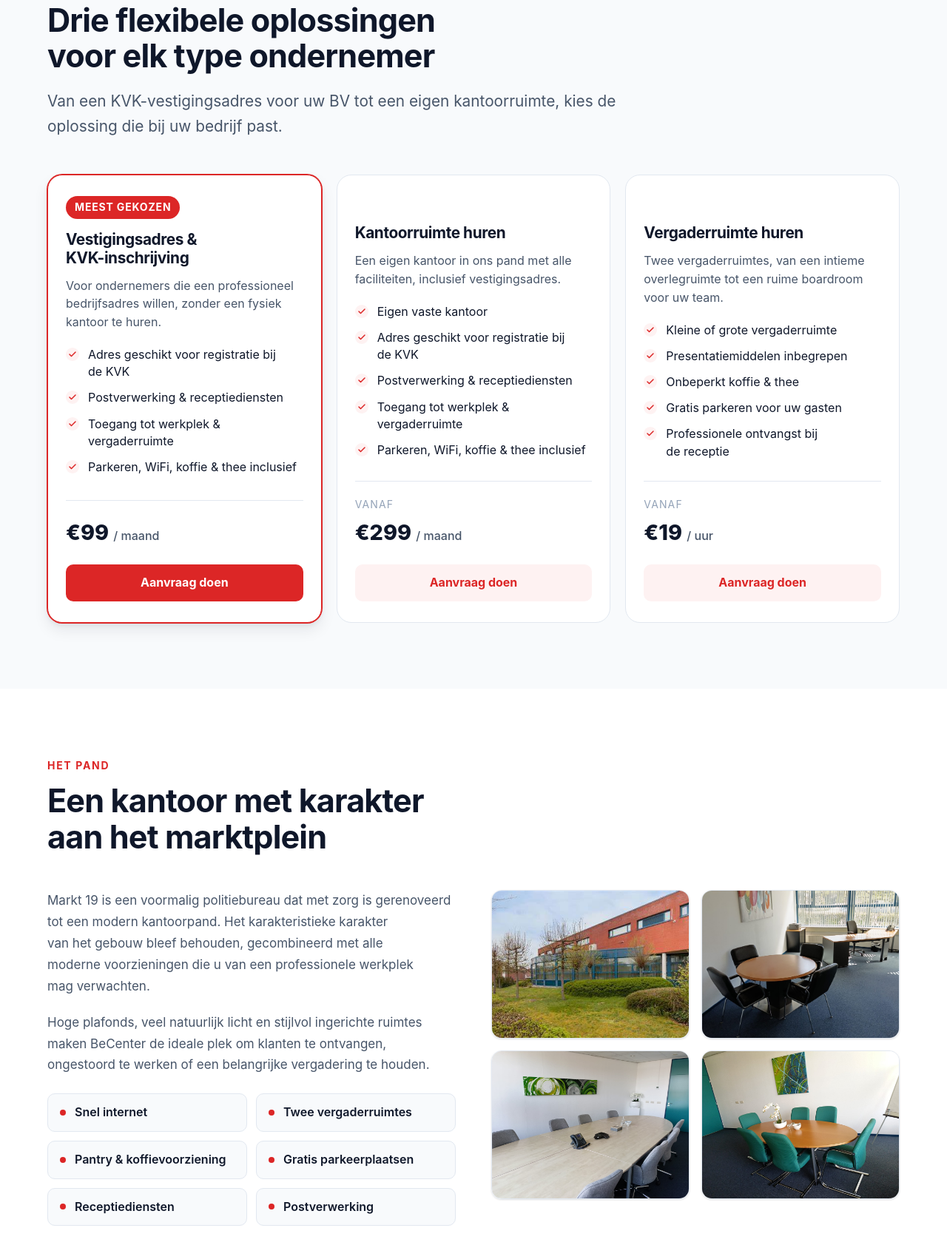
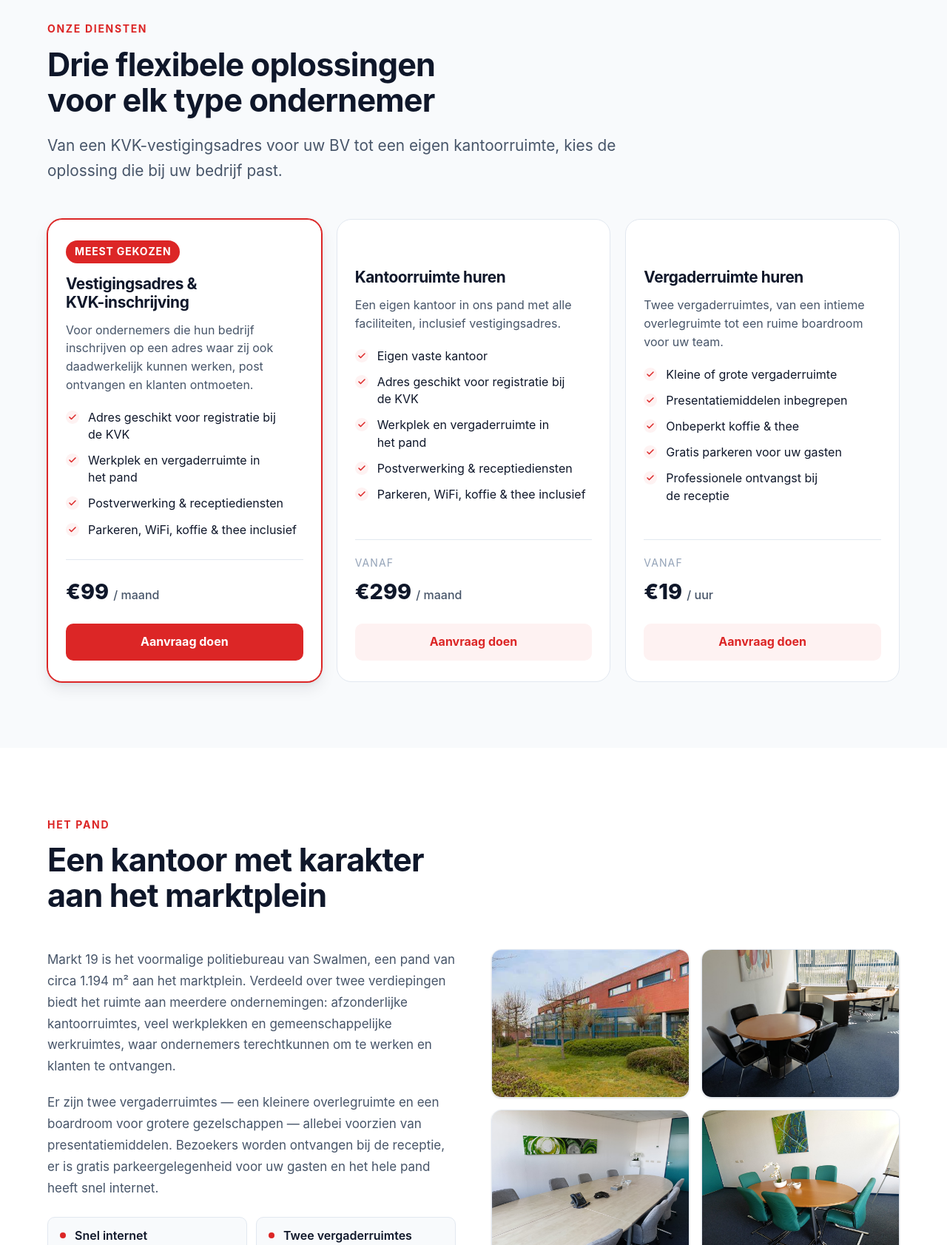
Before and after one commit to ecomimpactnl-crypto/Becenter, a plain HTML site: page index.html in a window 1280 px wide. Shown: the part 2029-3712 px from the top of the page at 74% size. Drawn offline with Linux system fonts and the light colour scheme.

Commit message:
Add files via upload

```diff
--- a/index.html
+++ b/index.html
@@ -77,7 +77,7 @@
     <div class="container">
       <p class="section__label">Over BeCenter</p>
       <h2 class="section__title">Een zakelijk adres dat voor u werkt</h2>
-      <p class="section__text">Uw bedrijf inschrijven bij de KVK, uw thuisadres en werk gescheiden houden, of een professionele uitstraling zonder eigen kantoor. Bij BeCenter regelt u het op één locatie. Transparante prijzen, flexibele contracten, direct inzetbaar.</p>
+      <p class="section__text">Uw bedrijf inschrijven bij de KVK, uw thuisadres en werk gescheiden houden, of een werkplek en een zakelijk adres in een echt kantoorpand. Bij BeCenter regelt u het op één locatie. Transparante prijzen, flexibele contracten, direct inzetbaar.</p>
       <div class="about__grid reveal">
         <div class="about__image-wrapper">
           <img src="./kantoor-marktplein-swalmen.jpg" alt="Kantoor aan het marktplein in Swalmen, centraal in Nederland" width="600" height="480" loading="lazy">
@@ -94,7 +94,7 @@
           </div>
           <div class="about__card">
             <h3 class="about__card-title">Professionele uitstraling</h3>
-            <p class="about__card-desc">Presenteer uw bedrijf met een zakelijk adres aan het marktplein, zonder de vaste lasten van een eigen kantoor</p>
+            <p class="about__card-desc">Presenteer uw bedrijf met een zakelijk adres aan het marktplein, met de flexibiliteit van een maandelijks opzegbaar contract</p>
           </div>
           <div class="about__card">
             <h3 class="about__card-title">Maandelijks opzegbaar</h3>
@@ -121,11 +121,11 @@
         <article class="service-card service-card--featured reveal">
           <p class="service-card__badge">Meest gekozen</p>
           <h3 class="service-card__title">Vestigingsadres &amp; KVK-inschrijving</h3>
-          <p class="service-card__desc">Voor ondernemers die een professioneel bedrijfsadres willen, zonder een fysiek kantoor te huren.</p>
+          <p class="service-card__desc">Voor ondernemers die hun bedrijf inschrijven op een adres waar zij ook daadwerkelijk kunnen werken, post ontvangen en klanten ontmoeten.</p>
           <ul class="service-card__features" role="list">
             <li class="service-card__feature">Adres geschikt voor registratie bij de KVK</li>
+            <li class="service-card__feature">Werkplek en vergaderruimte in het pand</li>
             <li class="service-card__feature">Postverwerking &amp; receptiediensten</li>
-            <li class="service-card__feature">Toegang tot werkplek &amp; vergaderruimte</li>
             <li class="service-card__feature">Parkeren, WiFi, koffie &amp; thee inclusief</li>
           </ul>
           <div class="service-card__price">
@@ -140,8 +140,8 @@
           <ul class="service-card__features" role="list">
             <li class="service-card__feature">Eigen vaste kantoor</li>
             <li class="service-card__feature">Adres geschikt voor registratie bij de KVK</li>
+            <li class="service-card__feature">Werkplek en vergaderruimte in het pand</li>
             <li class="service-card__feature">Postverwerking &amp; receptiediensten</li>
-            <li class="service-card__feature">Toegang tot werkplek &amp; vergaderruimte</li>
             <li class="service-card__feature">Parkeren, WiFi, koffie &amp; thee inclusief</li>
           </ul>
           <div class="service-card__price">
@@ -183,8 +183,8 @@
       <h2 class="section__title">Een kantoor met karakter aan het marktplein</h2>
       <div class="pand__content reveal">
         <div class="pand__text">
-          <p>Markt 19 is een voormalig politiebureau dat met zorg is gerenoveerd tot een modern kantoorpand. Het karakteristieke karakter van het gebouw bleef behouden, gecombineerd met alle moderne voorzieningen die u van een professionele werkplek mag verwachten.</p>
-          <p>Hoge plafonds, veel natuurlijk licht en stijlvol ingerichte ruimtes maken BeCenter de ideale plek om klanten te ontvangen, ongestoord te werken of een belangrijke vergadering te houden.</p>
+          <p>Markt 19 is het voormalige politiebureau van Swalmen, een pand van circa 1.194 m&#178; aan het marktplein. Verdeeld over twee verdiepingen biedt het ruimte aan meerdere ondernemingen: afzonderlijke kantoorruimtes, veel werkplekken en gemeenschappelijke werkruimtes, waar ondernemers terechtkunnen om te werken en klanten te ontvangen.</p>
+          <p>Er zijn twee vergaderruimtes &mdash; een kleinere overlegruimte en een boardroom voor grotere gezelschappen &mdash; allebei voorzien van presentatiemiddelen. Bezoekers worden ontvangen bij de receptie, er is gratis parkeergelegenheid voor uw gasten en het hele pand heeft snel internet.</p>
           <div class="pand__facilities">
             <div class="pand__facility">Snel internet</div>
             <div class="pand__facility">Twee vergaderruimtes</div>
```
Also changed, not shown: privacybeleid.html (+2 -0 lines).
